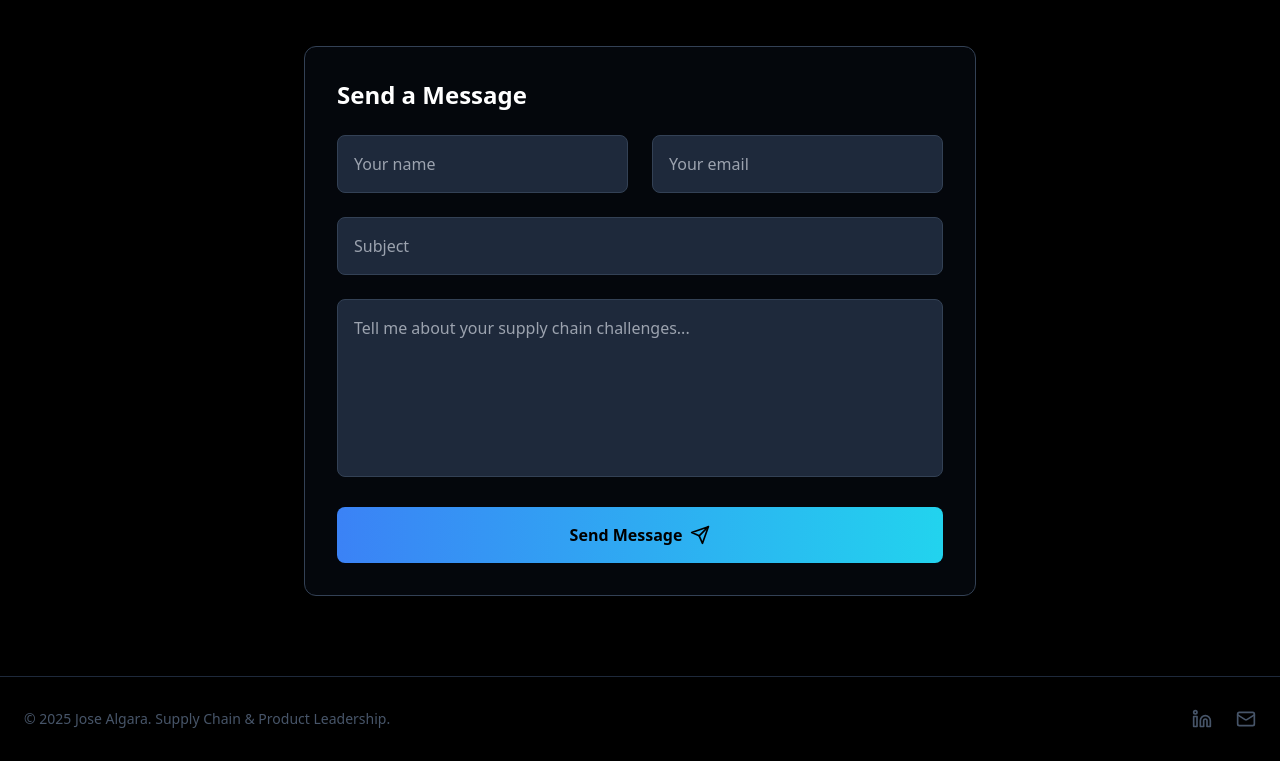
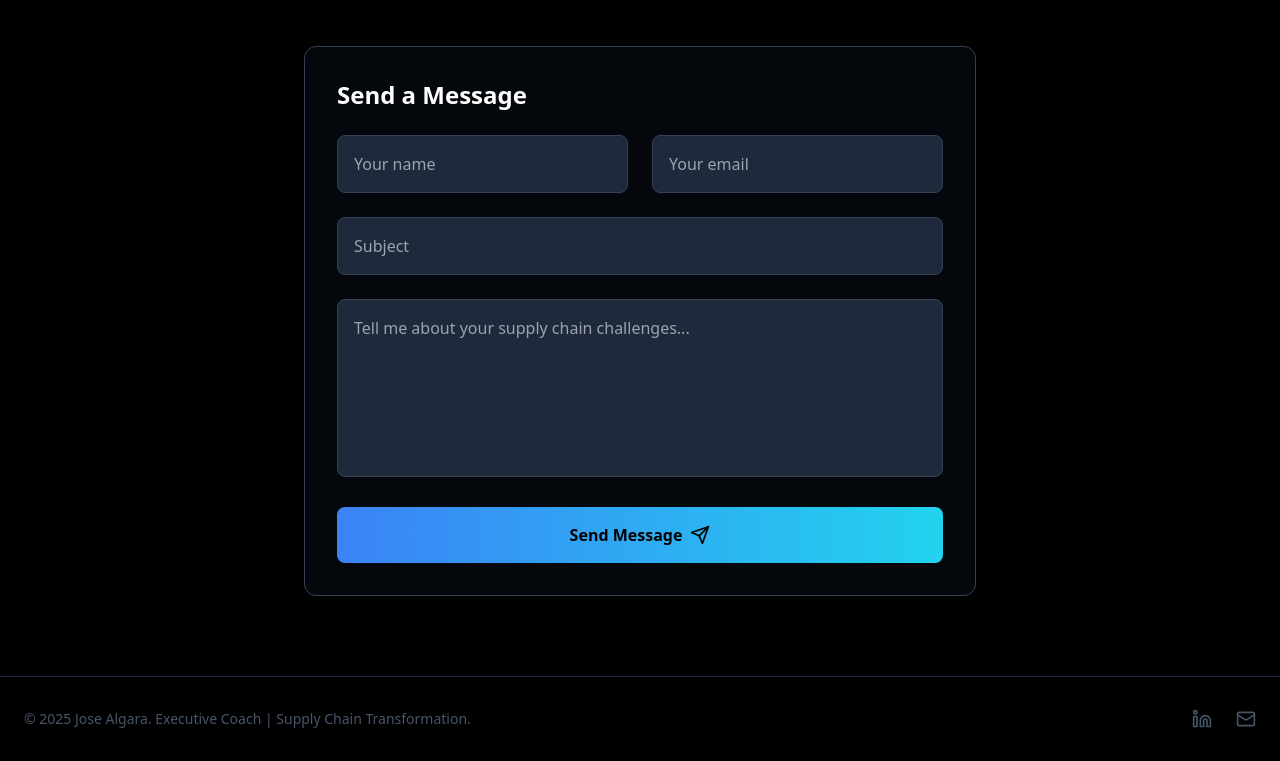
Before and after one commit to josealgara-design/josealgara-portfolio, a Next.js app: page / in a window 1280 px wide. Shown: the part 6963-7724 px from the top of the page. Built offline with nearby package versions, Linux system fonts and the light colour scheme.

Commit message:
Update page.js

```diff
--- a/app/page.js
+++ b/app/page.js
@@ -729,7 +729,7 @@ export default function Portfolio() {
       <footer className="border-t border-slate-800 py-8 px-6">
         <div className="max-w-7xl mx-auto">
           <div className="flex flex-col sm:flex-row justify-between items-center gap-4">
-            <p className="text-slate-600 text-sm">© 2025 Jose Algara. Supply Chain & Product Leadership.</p>
+            <p className="text-slate-600 text-sm">© 2025 Jose Algara. Executive Coach | Supply Chain Transformation.</p>
             <div className="flex gap-6">
               <a href="https://www.linkedin.com/in/jose-algara/" target="_blank" rel="noopener noreferrer" className="text-slate-600 hover:text-blue-400 transition-colors">
                 <Linkedin size={20} />
```
